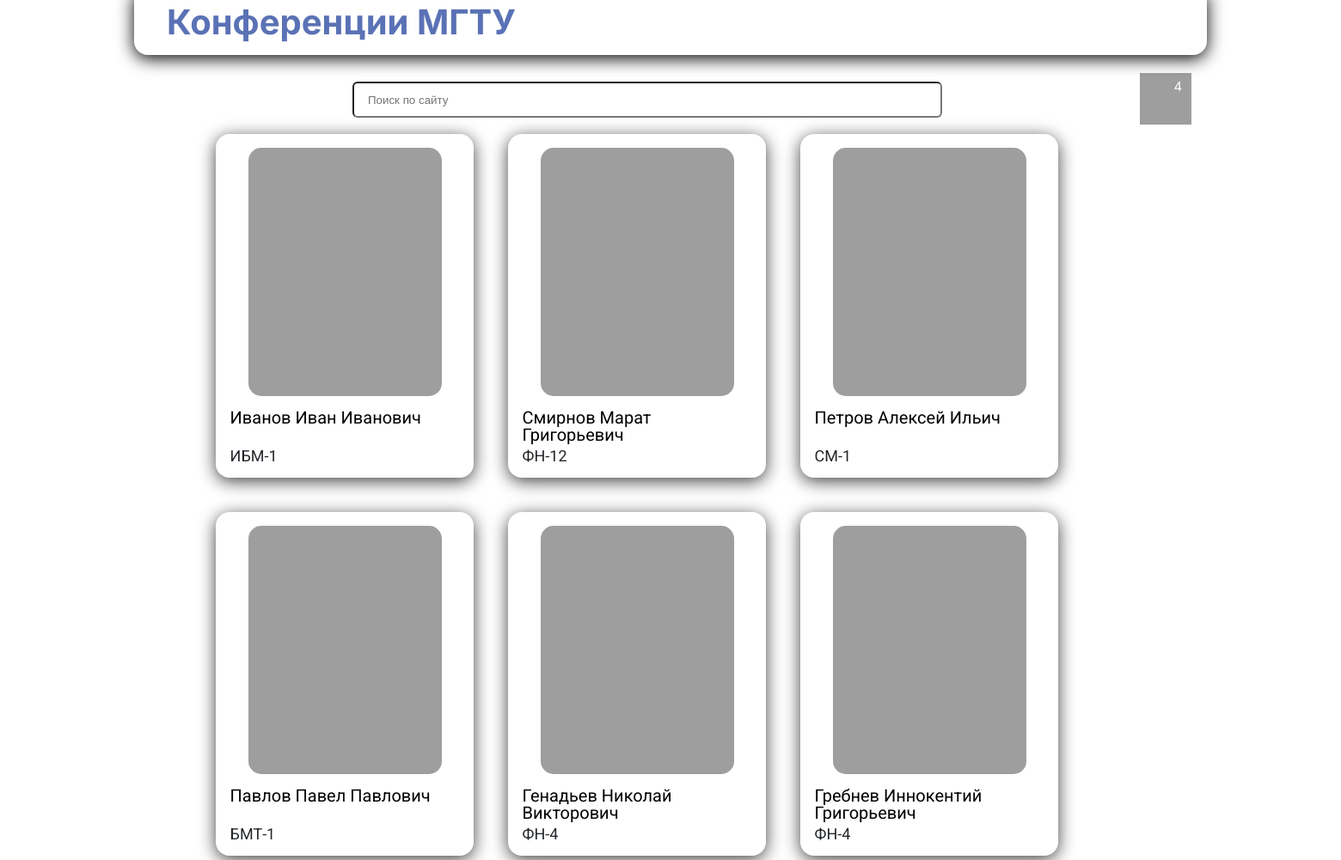
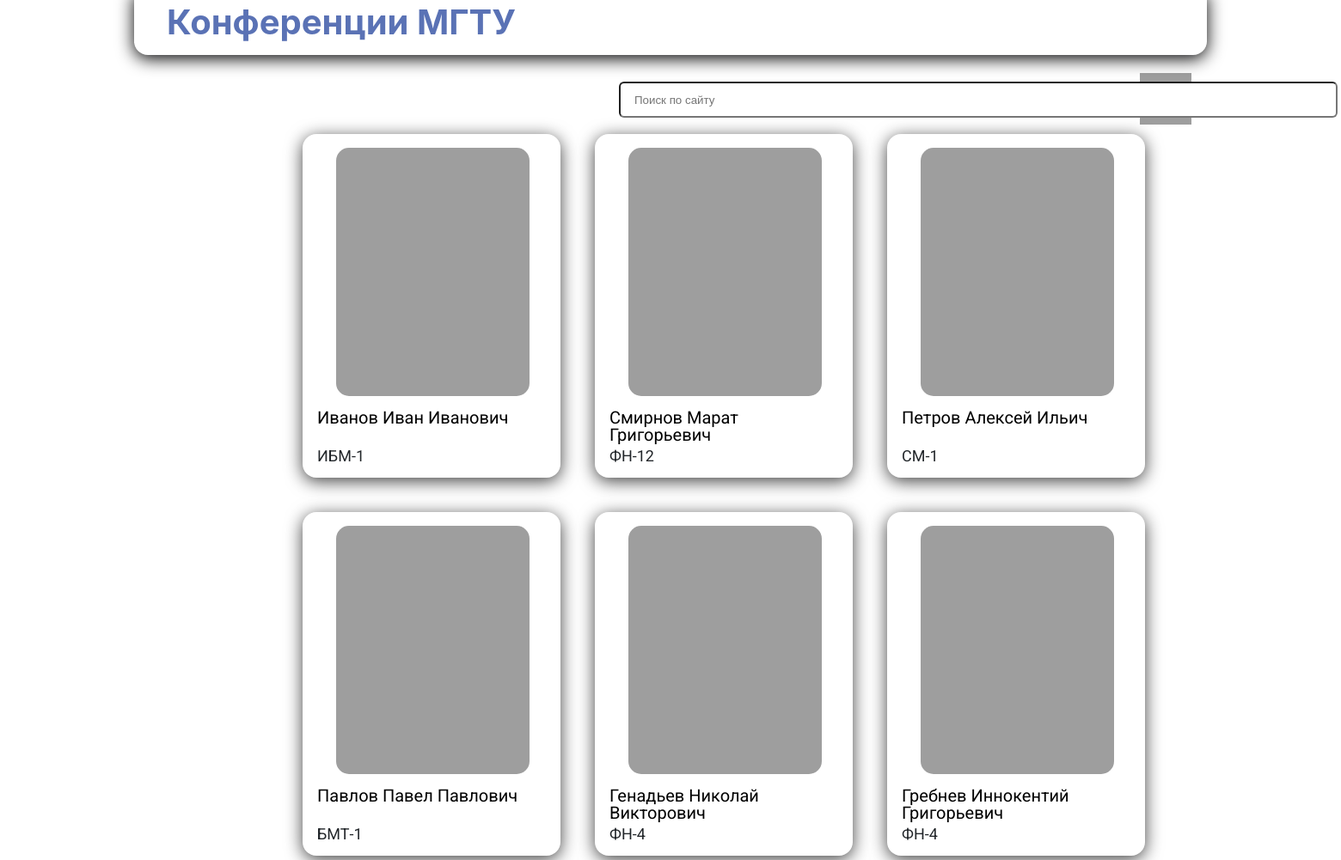
Before and after one commit to ilyagrigorov2004/Rip, a Django app: page / in a window 1560 px wide. Shown: the whole page at 86% size. Run offline with Django 4.2, Linux system fonts and the light colour scheme.

Commit message:
правки по 1 лабе

```diff
--- a/ConferencesWeb/ConferencesWeb/urls.py
+++ b/ConferencesWeb/ConferencesWeb/urls.py
@@ -7,6 +7,6 @@ from ConferencesWeb_App import views
 urlpatterns = [
     path('admin/', admin.site.urls),
     path('Conferences/<int:id>', views.ConferencesController, name='Conferences_url'),
-    path('', views.ScientistsController, name = 'main_url'),
-    path('Scientist/<int:id>/', views.ScientistDescriptionController, name='Scientist_url'),
+    path('', views.AuthorsController, name = 'main_url'),
+    path('Author/<int:id>/', views.AuthorDescriptionController, name='Author_url'),
 ]
--- a/ConferencesWeb/ConferencesWeb_App/static/css/styles.css
+++ b/ConferencesWeb/ConferencesWeb_App/static/css/styles.css
@@ -1,6 +1,4 @@
-@import url('https://fonts.googleapis.com/css2?family=Roboto:ital,wght@0,100;0,300;0,400;0,500;0,700;0,900;1,100;1,300;1,400;1,500;1,700;1,900&display=swap');
-
-@import url('https://fonts.googleapis.com/css2?family=Inter:ital,opsz,wght@0,14..32,100..900;1,14..32,100..900&display=swap');
+@import url('https://fonts.googleapis.com/css2?family=Roboto:wght@200..700&display=swap');
 
 .divHeader
 {
@@ -35,17 +33,17 @@ width:482px;
 font-weight: bold;
 }
 
-.SearchScientists
+.SearchAuthor
 {
     background-color:#ffffff;
     height:20px;
-    width:650px;
+    width:800px;
     border-radius:6px;
     padding-left:16px;
     padding-right:16px;
     padding-top:9px;
     padding-bottom:9px;
-    left:410px;
+    left:720px;
     top:95px;
     position:absolute;
 }
@@ -55,7 +53,7 @@ font-weight: bold;
     position:relative;
     color:#ffffff;
     font-size:15px;
-    font-family: "Inter", sans-serif;
+    font-family:Inter;
     outline:none;
     left:66%;
     bottom: 96%;
@@ -77,7 +75,7 @@ width:60px;
 position:relative;
 }
 
-.scientists_list
+.Authors_list
 {
 list-style-type: none;
 display: flex;
@@ -86,12 +84,12 @@ flex-wrap: wrap;
 height:20%;
 width:70%;
 top:140px;
-left: 13.5%;
+left: 20%;
 gap: 40px;
 position:absolute;
 }
 
-.divscientist
+.divauthor
 {
     background-color:#ffffff;
     height:370px;
@@ -103,7 +101,7 @@ position:absolute;
     position:relative;
 }
 
-.scientist_card_img
+.author_card_img
 {
     height:289px;
     width:225px;
@@ -115,7 +113,7 @@ position:absolute;
 
 }
 
-.scientist_card_data
+.author_card_data
 {
     height:70px;
 width:301px;
@@ -129,7 +127,7 @@ top:290px;
 position:relative;
 }
 
-.scientist_card_name
+.author_card_name
 {
     color:#000000;
     text-align:left;
@@ -143,7 +141,7 @@ position:relative;
 
 }
 
-.scientist_card_department
+.author_card_department
 {
     color:#212529;
     text-align:left;
@@ -158,13 +156,13 @@ position:relative;
     bottom: 20px;
 }
 
-.scientists_link
+.Authors_link
 {
 text-decoration: none;
 }
 
 
-.single_scientist
+.single_author
 {
     background-color:#ffffff;
     height:500px;
@@ -177,7 +175,7 @@ text-decoration: none;
 
 }
 
-.single_scientist_image
+.single_author_image
 {
 position:relative;
 height:450px;
@@ -187,7 +185,7 @@ top:25px;
 border-radius:20px;
 }
 
-.single_scientist_name
+.single_author_name
 {
     color:#000000;
     text-align:left;
@@ -200,11 +198,11 @@ border-radius:20px;
     width:700px;
     position: absolute;
     top: 30px;
-    left: 35%;
+    left: 30%;
     font-weight: bold;
 }
 
-.single_scientist_description
+.single_author_description
 {
 position:absolute;
 color:#000000;
@@ -216,11 +214,11 @@ line-height:auto;
 border-style:hidden;
 outline:none;
 width:60%;
-left:35%;
+left:30%;
 top:180px;
 }
 
-.single_scientist_department
+.single_author_department
 {
 position:absolute;
 color:#000000;
@@ -232,11 +230,11 @@ line-height:auto;
 border-style:hidden;
 outline:none;
 width:300px;
-left:35%;
+left:30%;
 top:100px;
 }
 
-.single_scientist_birthdate
+.single_author_birthdate
 {
 position:absolute;
 color:#000000;
@@ -247,8 +245,8 @@ font-family:Roboto;
 line-height:auto;
 border-style:hidden;
 outline:none;
-width:350px;
-left:35%;
+width:300px;
+left:30%;
 top:140px;
 }
 
@@ -343,7 +341,7 @@ gap:25px;
 
 }
 
-.Conference_scientist_rectangle
+.Conference_author_rectangle
 {
 width:100%;
 height:200px;
@@ -377,7 +375,7 @@ position:relative;
 object-fit: cover;
 }
 
-.manager_text{
+.leader_text{
     color:#000000;
     text-align:left;
     vertical-align:text-top;
@@ -386,7 +384,7 @@ object-fit: cover;
     line-height:auto;
     border-style:hidden;
     outline:none;
-    left:900px;
+    left:1200px;
     top: 40%;
     position:absolute;
     width:30%;
@@ -398,11 +396,11 @@ input:checked {
   }
 
 
-.manager_checkbox{
+.leader_checkbox{
     position: relative;
     width: 30px;
     height: 30px;
-    left: 900px;
+    left: 1200px;
     bottom: 45%;
 
 }
--- a/ConferencesWeb/ConferencesWeb_App/views.py
+++ b/ConferencesWeb/ConferencesWeb_App/views.py
@@ -8,25 +8,28 @@ Conferences_list = [
         'theme': 'Необратимые процессы в природе и технике',
         'start_datetime':'',
         'end_datetime':'',
-        'ItemIds':[1, 2, 3]
+        'ItemIds':[1, 2, 3],
+        'is': 2
     },
     {
         'id': 2,
         'theme': 'Физические интерпретации теории относительности',
         'start_datetime':'',
         'end_datetime':'',
-        'ItemIds':[]
+        'ItemIds':[],
+        'LeaderId': -1
     },
     {
         'id': 3,
         'theme': 'Применение квантовой физики в медицинских исследованиях',
         'start_datetime':'',
         'end_datetime':'',
-        'ItemIds':[3, 4, 5, 1]
+        'ItemIds':[3, 4, 5, 1],
+        'LeaderId': 4
     }
 ]
 
-Scientists_list = [
+Authors_list = [
     {'image': 'http://localhost:9000/conferencesimgs/img1.png',
     'name': 'Иванов Иван Иванович',
     'description':'Макроэкономика, Экономическая политика, Региональное развитие, Международная экономика, Институциональная экономика, Фискальная политика, Инновационная экономика, Экономическое неравенство, Экологическая экономика, Экономика труда.',
@@ -71,7 +74,7 @@ Scientists_list = [
     }
 ]
 
-def ScientistsController(request):
+def AuthorsController(request):
 
     Conference_id = 3
 
@@ -81,40 +84,40 @@ def ScientistsController(request):
             ConferenceMembersCount =  len(Conference['ItemIds'])
 
     search = ''
-    if 'search_scientist' in request.GET:
-        search = request.GET['search_scientist']
+    if 'search_author' in request.GET:
+        search = request.GET['search_author']
 
-    Scientists_list_main = []
+    Authors_list_main = []
 
-    for Scientist in Scientists_list:
-        if search.lower() in Scientist['name'].lower():
-            Scientists_list_main.append(Scientist)
+    for Author in Authors_list:
+        if search.lower() in Author['name'].lower():
+            Authors_list_main.append(Author)
 
-    return render(request, 'Scientists.html', {'data' : {
-        'Scientists': Scientists_list_main,
+    return render(request, 'Authors.html', {'data' : {
+        'Authors': Authors_list_main,
         'ConferenceMembersCount' : ConferenceMembersCount,
         'Conference_id' : Conference_id
     }})
 
 def ConferencesController(request, id):
 
-    Scientists_in_conf_list = []
+    Authors_in_conf_list = []
     cur_conference = []
     for Conference in Conferences_list:
         if Conference['id'] == id:
             cur_conference = Conference
             for i in Conference['ItemIds']:
-                for Scientist in Scientists_list:
-                    if Scientist['id'] == i:
-                        Scientists_in_conf_list.append(Scientist)
+                for Author in Authors_list:
+                    if Author['id'] == i:
+                        Authors_in_conf_list.append(Author)
     return render(request, 'Conferences.html', {'data' : {
         'id': id,
         'cur_conference': cur_conference,
-        'Scientists': Scientists_in_conf_list
+        'Authors': Authors_in_conf_list
     }})
 
-def ScientistDescriptionController(request, id):
-    return render(request, 'SingleScientist.html', {'data' : {
-        'Scientist' : Scientists_list[id-1],
+def AuthorDescriptionController(request, id):
+    return render(request, 'SingleAuthor.html', {'data' : {
+        'Author' : Authors_list[id-1],
         'id': id
     }})
--- a/ConferencesWeb/templates/Scientists.html
+++ b/ConferencesWeb/templates/Authors.html
@@ -13,17 +13,17 @@
 </div>
 </a>
 <form action = "{%url 'main_url'%}" method = get>
-    <input name = "search_scientist" type = "text" class = SearchScientists value="{{ search_scientist }}" placeholder = "Поиск по сайту" autocomplete="off"></input>
+    <input name = "search_author" type = "text" class = SearchAuthor value="{{ search_author }}" placeholder = "Поиск по сайту" autocomplete="off"></input>
 </form>
 
-<ul class = "scientists_list">
-    {% for Scientist in data.Scientists %}
-            <a class = "scientists_link" href="{% url 'Scientist_url' Scientist.id %}">
-                <div class = divscientist>
-                    <img class = "scientist_card_img" src = "{{Scientist.image}}" >
-                    <div class = "scientist_card_data">
-                        <div class = "scientist_card_name"> {{Scientist.name}}</div>
-                        <div class = "scientist_card_department"> {{Scientist.department}}</div>
+<ul class = "Authors_list">
+    {% for Author in data.Authors %}
+            <a class = "Authors_link" href="{% url 'Author_url' Author.id %}">
+                <div class = "divauthor">
+                    <img class = "author_card_img" src = "{{Author.image}}" >
+                    <div class = "author_card_data">
+                        <div class = "author_card_name"> {{Author.name}}</div>
+                        <div class = "author_card_department"> {{Author.department}}</div>
                     </div>
                 </div>
             </a>
```
Also changed, not shown: ConferencesWeb/templates/Conferences.html (+12 -7 lines), ConferencesWeb/templates/SingleAuthor.html (added, +11 -0 lines), ConferencesWeb/templates/SingleScientist.html (deleted, +0 -11 lines).
